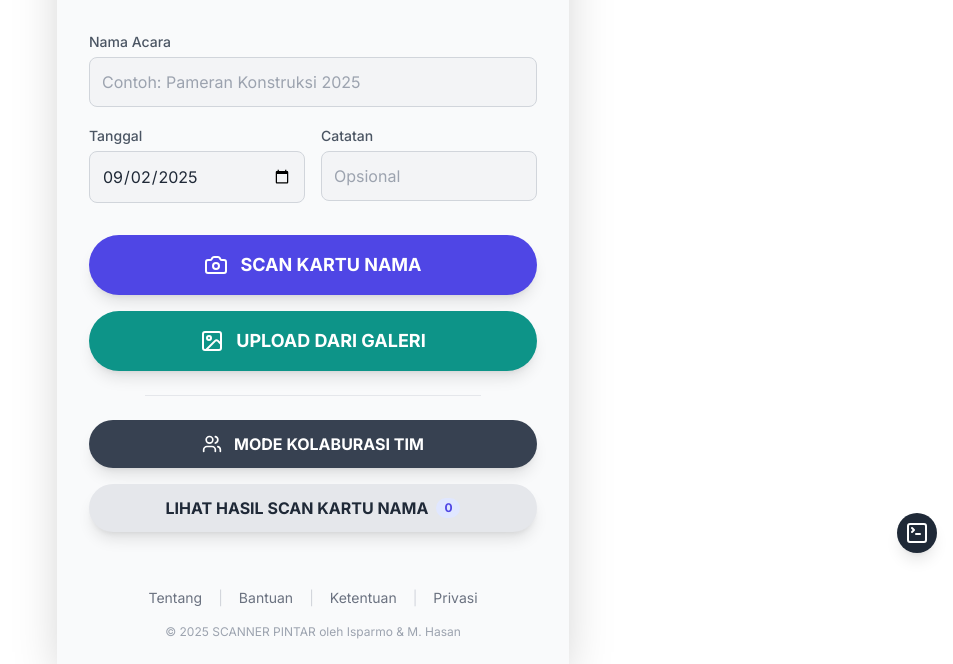
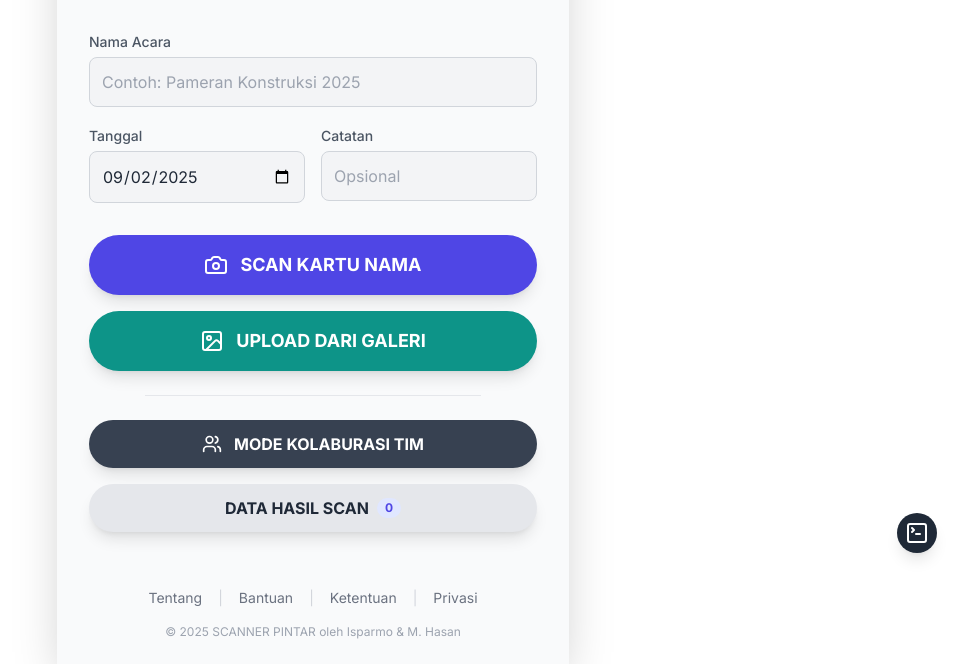
Before and after one commit to masisparmo/scannerkartunamallama, a plain HTML site: page index.html in a window 1280 px wide. Shown: the part 231-895 px from the top of the page, without its empty margins (327-1280 px from the left). Drawn offline with nearby package versions, Linux system fonts and the light colour scheme.

Commit message:
Update index.html

```diff
--- a/index.html
+++ b/index.html
@@ -89,7 +89,7 @@
                      <button id="upload-btn" class="w-full bg-teal-600 hover:bg-teal-700 text-white font-bold py-4 px-6 rounded-full shadow-lg transition-transform transform hover:scale-105 flex items-center justify-center gap-3 text-lg"><i data-lucide="image" class="w-6 h-6"></i>UPLOAD DARI GALERI</button>
                      <div class="border-t border-gray-200 dark:border-gray-700 w-3/4 mx-auto my-2"></div>
                      <button id="create-session-btn" class="w-full bg-gray-700 hover:bg-gray-800 text-white font-bold py-3 px-6 rounded-full shadow-lg flex items-center justify-center gap-3 text-base"><i data-lucide="users" class="w-5 h-5"></i>MODE KOLABURASI TIM</button>
-                     <button id="view-results-btn" class="w-full bg-gray-200 dark:bg-gray-700 text-gray-800 dark:text-gray-200 font-bold py-3 px-6 rounded-full shadow-lg hover:bg-gray-300 dark:hover:bg-gray-600 flex items-center justify-center gap-2 uppercase">Lihat Hasil Scan Kartu Nama <span id="home-contact-count" class="bg-indigo-100 dark:bg-indigo-900 text-indigo-600 dark:text-indigo-300 text-xs font-bold px-2 py-0.5 rounded-full">0</span></button>
+                     <button id="view-results-btn" class="w-full bg-gray-200 dark:bg-gray-700 text-gray-800 dark:text-gray-200 font-bold py-3 px-6 rounded-full shadow-lg hover:bg-gray-300 dark:hover:bg-gray-600 flex items-center justify-center gap-2 uppercase">Data Hasil Scan<span id="home-contact-count" class="bg-indigo-100 dark:bg-indigo-900 text-indigo-600 dark:text-indigo-300 text-xs font-bold px-2 py-0.5 rounded-full">0</span></button>
                 </div>
                 <input type="file" id="image-upload-input" class="hidden" accept="image/*">
             </div>
```
